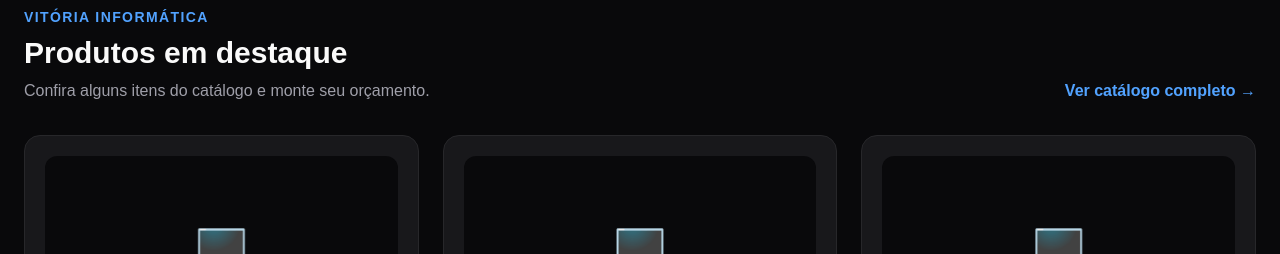
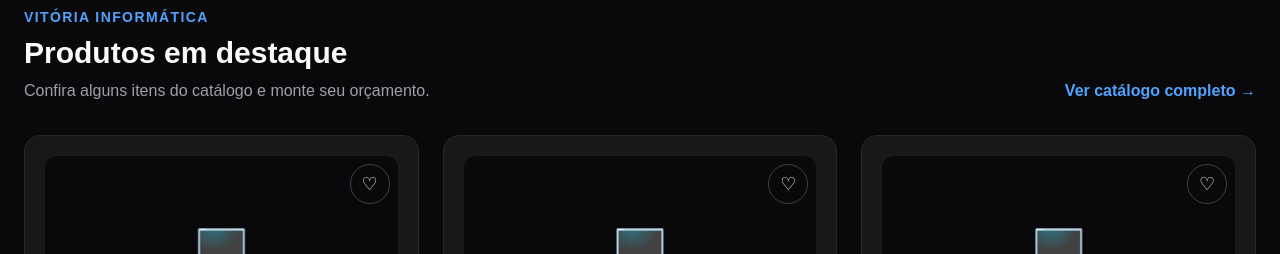
Before and after one commit to wendeljunio2015-dev/CatVitInfo, a Next.js app: page / in a window 1280 px wide. Shown: the part 860-1114 px from the top of the page. Built offline with nearby package versions, Linux system fonts and the light colour scheme.

Commit message:
Add favorite action to product cards

```diff
--- a/components/ProductCard.tsx
+++ b/components/ProductCard.tsx
@@ -2,6 +2,7 @@
 
 import Link from "next/link";
 import { useCart } from "@/context/CartContext";
+import { useFavorites } from "@/context/FavoritesContext";
 import type { Product } from "@/types/product";
 
 const money = new Intl.NumberFormat("pt-BR", { style: "currency", currency: "BRL" });
@@ -14,10 +15,20 @@ const stockLabel = {
 
 export default function ProductCard({ product }: { product: Product }) {
   const { addItem } = useCart();
+  const { isFavorite, toggleFavorite } = useFavorites();
   const unavailable = product.stockStatus === "indisponivel";
+  const favorite = isFavorite(product.id);
 
   return (
-    <article className="flex h-full flex-col rounded-2xl border border-zinc-800 bg-zinc-900 p-5">
+    <article className="relative flex h-full flex-col rounded-2xl border border-zinc-800 bg-zinc-900 p-5">
+      <button
+        type="button"
+        onClick={() => toggleFavorite(product.id)}
+        aria-label={favorite ? "Remover dos favoritos" : "Adicionar aos favoritos"}
+        className="absolute right-7 top-7 z-10 flex h-10 w-10 items-center justify-center rounded-full border border-zinc-700 bg-zinc-950/90 text-lg hover:bg-zinc-800"
+      >
+        {favorite ? "♥" : "♡"}
+      </button>
       <Link href={`/produto/${product.slug}`} className="mb-5 flex aspect-video items-center justify-center overflow-hidden rounded-xl bg-zinc-950">
         {product.image ? <img src={product.image} alt={product.name} className="h-full w-full object-contain p-4" /> : <span className="text-5xl">🖥️</span>}
       </Link>
```
